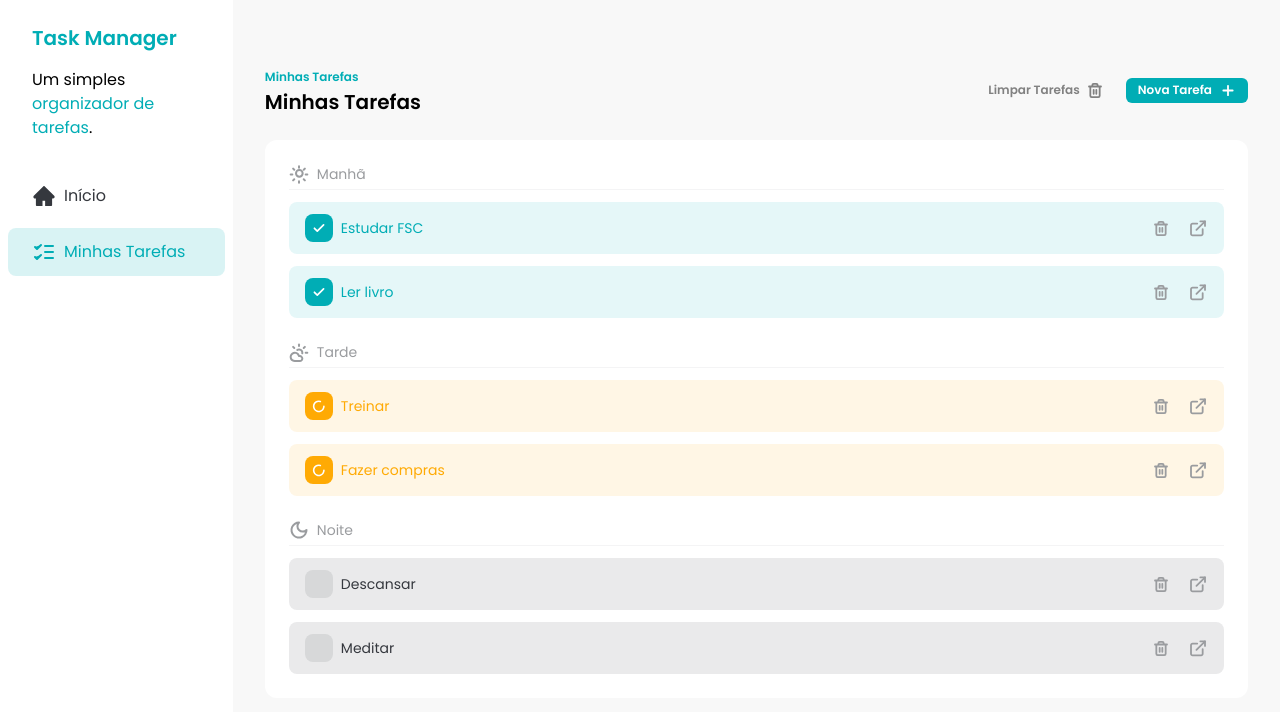
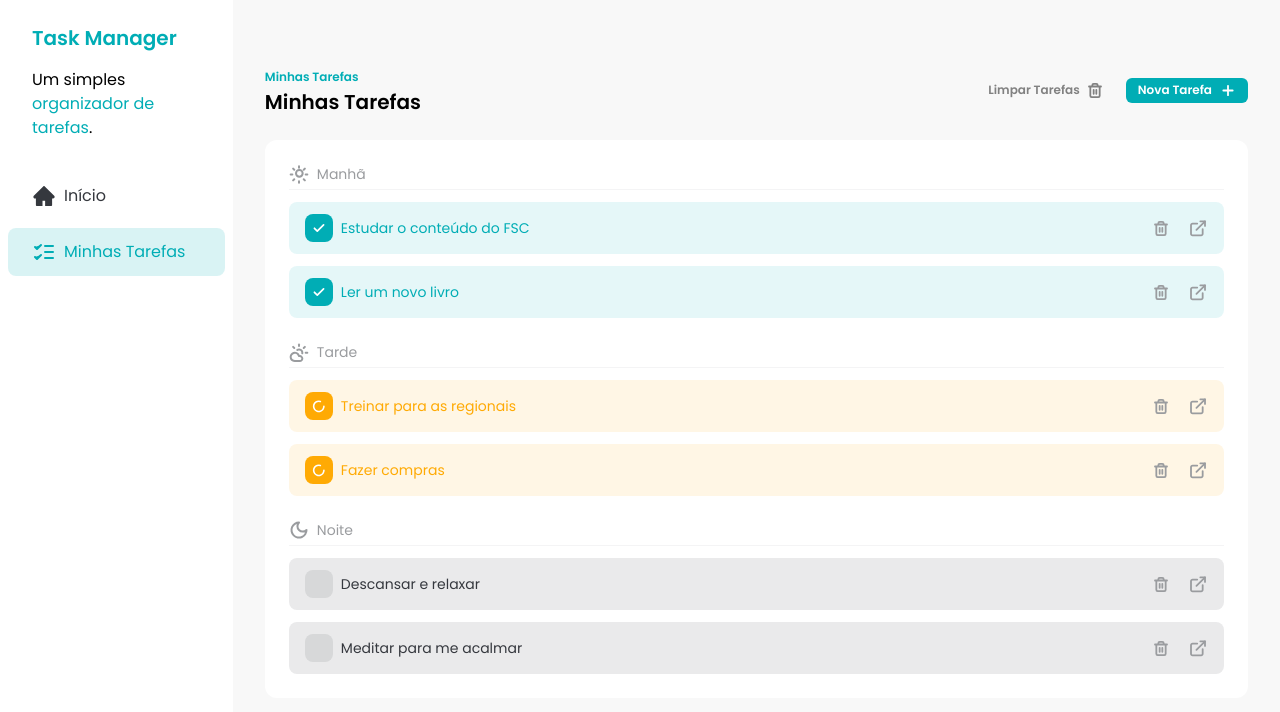
Before and after one commit to deibsoncogo/task-manager-web-fsc, a React (Vite) app: page / in a window 1280 px wide. Shown: the top 712 px of the page. Built offline with nearby package versions, Linux system fonts and the light colour scheme; data requests are answered from the project's data file.

Commit message:
feat: criação do arquivo banco de dados com o json server

```diff
--- /dev/null
+++ b/db.json
@@ -0,0 +1,46 @@
+{
+  "tasks": [
+    {
+      "id": 1,
+      "title": "Estudar o conteúdo do FSC",
+      "description": "Estudar para a prova final do FSC",
+      "time": "morning",
+      "status": "done"
+    },
+    {
+      "id": 2,
+      "title": "Ler um novo livro",
+      "description": "Ler o livro de matemática sobre o novo conteúdo",
+      "time": "morning",
+      "status": "done"
+    },
+    {
+      "id": 3,
+      "title": "Treinar para as regionais",
+      "description": "Treinar para a competição de natação regional",
+      "time": "afternoon",
+      "status": "inProgress"
+    },
+    {
+      "id": 4,
+      "title": "Fazer compras",
+      "description": "Comprar os ingredientes para o jantar",
+      "time": "afternoon",
+      "status": "inProgress"
+    },
+    {
+      "id": 5,
+      "title": "Descansar e relaxar",
+      "description": "Assistir um filme com a família para unir todos",
+      "time": "evening",
+      "status": "notStarted"
+    },
+    {
+      "id": 6,
+      "title": "Meditar para me acalmar",
+      "description": "Meditar por 10 minutos para assim conseguir dormir melhor",
+      "time": "evening",
+      "status": "notStarted"
+    }
+  ]
+}
--- a/package.json
+++ b/package.json
@@ -4,6 +4,7 @@
   "version": "0.0.0",
   "type": "module",
   "scripts": {
+    "db": "json-server db.json",
     "dev": "vite",
     "build": "vite build",
     "lint": "eslint .",
@@ -11,6 +12,7 @@
     "prepare": "husky"
   },
   "dependencies": {
+    "json-server": "^1.0.0-beta.3",
     "prop-types": "^15.8.1",
     "react": "^18.3.1",
     "react-dom": "^18.3.1",
--- a/src/components/TaskItem.jsx
+++ b/src/components/TaskItem.jsx
@@ -55,7 +55,7 @@ export const TaskItem = ({ task, handleCheckboxClick, handleDeleteClick }) => {
 
 TaskItem.propTypes = {
   task: PropTypes.shape({
-    id: PropTypes.number.isRequired,
+    id: PropTypes.string.isRequired,
     title: PropTypes.string.isRequired,
     description: PropTypes.string.isRequired,
     time: PropTypes.oneOf(["morning", "afternoon", "evening"]).isRequired,
--- a/src/components/Tasks.jsx
+++ b/src/components/Tasks.jsx
@@ -1,4 +1,4 @@
-import { useState } from "react"
+import { useEffect, useState } from "react"
 import { toast } from "sonner"
 import {
   AddIcon,
@@ -8,18 +8,31 @@ import {
   TrashIcon,
 } from "../assets/icons"
 import { TaskItem } from "../components/TaskItem"
-import { TASKS } from "../constants/tasks"
 import { AddTaskDialog } from "./AddTaskDialog"
 import { Button } from "./Button"
 import { TasksSeparator } from "./TasksSeparator"
 
 export const Tasks = () => {
-  const [tasks, setTasks] = useState(TASKS)
+  const [tasks, setTasks] = useState([])
   const [addTaskDialogIsOpen, setAddTaskDialogIsOpen] = useState(false)
 
   const morningTasks = tasks.filter((task) => task.time === "morning")
   const afternoonTasks = tasks.filter((task) => task.time === "afternoon")
   const eveningTasks = tasks.filter((task) => task.time === "evening")
+
+  useEffect(() => {
+    const fetchTasks = async () => {
+      const response = await fetch("http://localhost:3000/tasks", {
+        method: "get",
+      })
+
+      const tasks = await response.json()
+
+      setTasks(tasks)
+    }
+
+    fetchTasks()
+  }, [])
 
   const handleTaskCheckboxClick = (taskId) => {
     const newTasks = tasks.map((task) => {
@@ -48,7 +61,15 @@ export const Tasks = () => {
     setTasks(newTasks)
   }
 
-  const handleTaskDeleteClick = (taskId) => {
+  const handleTaskDeleteClick = async (taskId) => {
+    const response = await fetch(`http://localhost:3000/tasks/${taskId}`, {
+      method: "delete",
+    })
+
+    if (!response.ok) {
+      return toast.error("Erro ao excluir a tarefa, tente novamente")
+    }
+
     const newTasks = tasks.filter((task) => task.id !== taskId)
 
     setTasks(newTasks)
@@ -56,7 +77,16 @@ export const Tasks = () => {
     toast.success("Tarefa deletada com sucesso!")
   }
 
-  const handleAddTaskSubmit = (task) => {
+  const handleAddTaskSubmit = async (task) => {
+    const response = await fetch("http://localhost:3000/tasks", {
+      method: "post",
+      body: JSON.stringify(task),
+    })
+
+    if (!response.ok) {
+      return toast.error("Erro ao adicionar a tarefa, tente novamente")
+    }
+
     setTasks([...tasks, task])
     toast.success("Tarefa adicionada com sucesso")
   }
--- a/src/constants/tasks.js
+++ /dev/null
@@ -1,44 +0,0 @@
-export const TASKS = [
-  {
-    id: 1,
-    title: "Estudar FSC",
-    description: "Estudar para a prova de FSC",
-    time: "morning",
-    status: "done",
-  },
-  {
-    id: 2,
-    title: "Ler livro",
-    description: "Ler o livro de matemática",
-    time: "morning",
-    status: "done",
-  },
-  {
-    id: 3,
-    title: "Treinar",
-    description: "Treinar para a competição de natação",
-    time: "afternoon",
-    status: "inProgress",
-  },
-  {
-    id: 4,
-    title: "Fazer compras",
-    description: "Comprar os ingredientes para o jantar",
-    time: "afternoon",
-    status: "inProgress",
-  },
-  {
-    id: 5,
-    title: "Descansar",
-    description: "Assistir um filme com a família",
-    time: "evening",
-    status: "notStarted",
-  },
-  {
-    id: 6,
-    title: "Meditar",
-    description: "Meditar por 10 minutos",
-    time: "evening",
-    status: "notStarted",
-  },
-]
```
Also changed, not shown: 1 other file (tests, documents, lock files or other folders).
